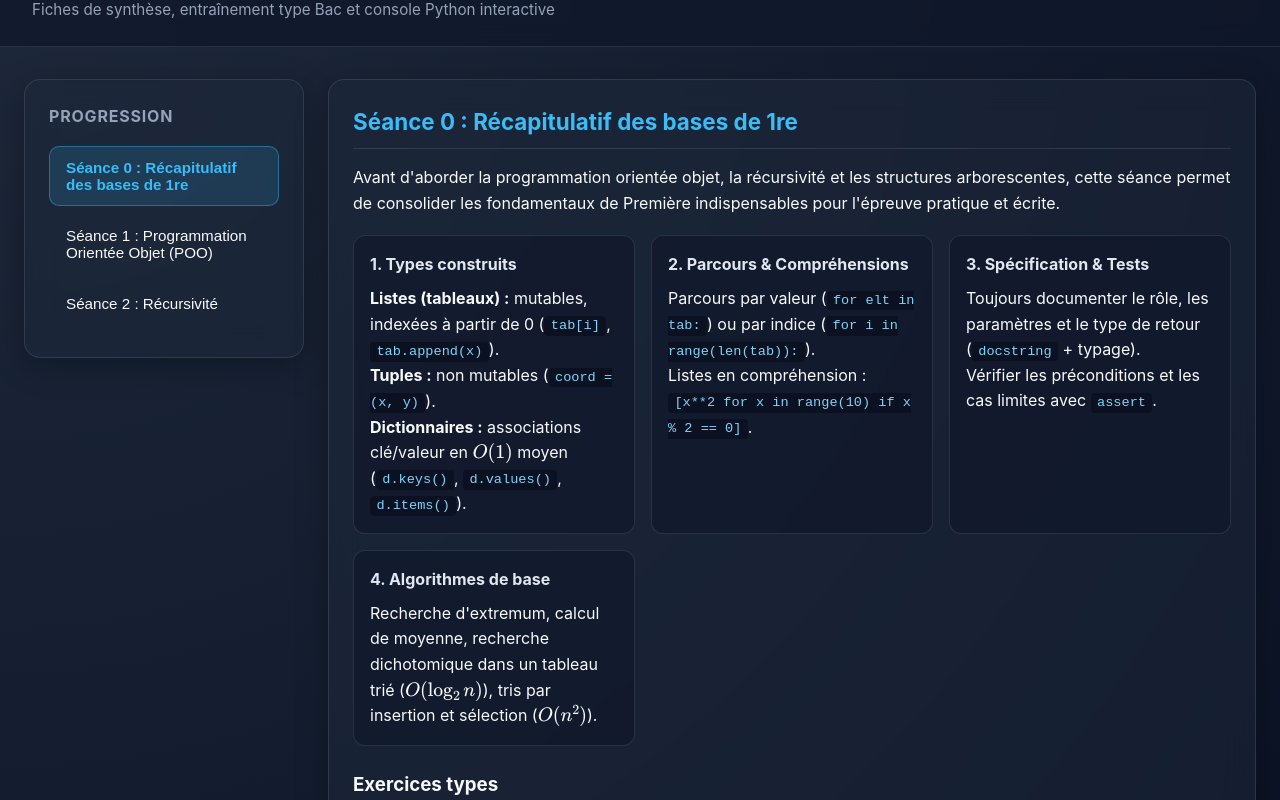
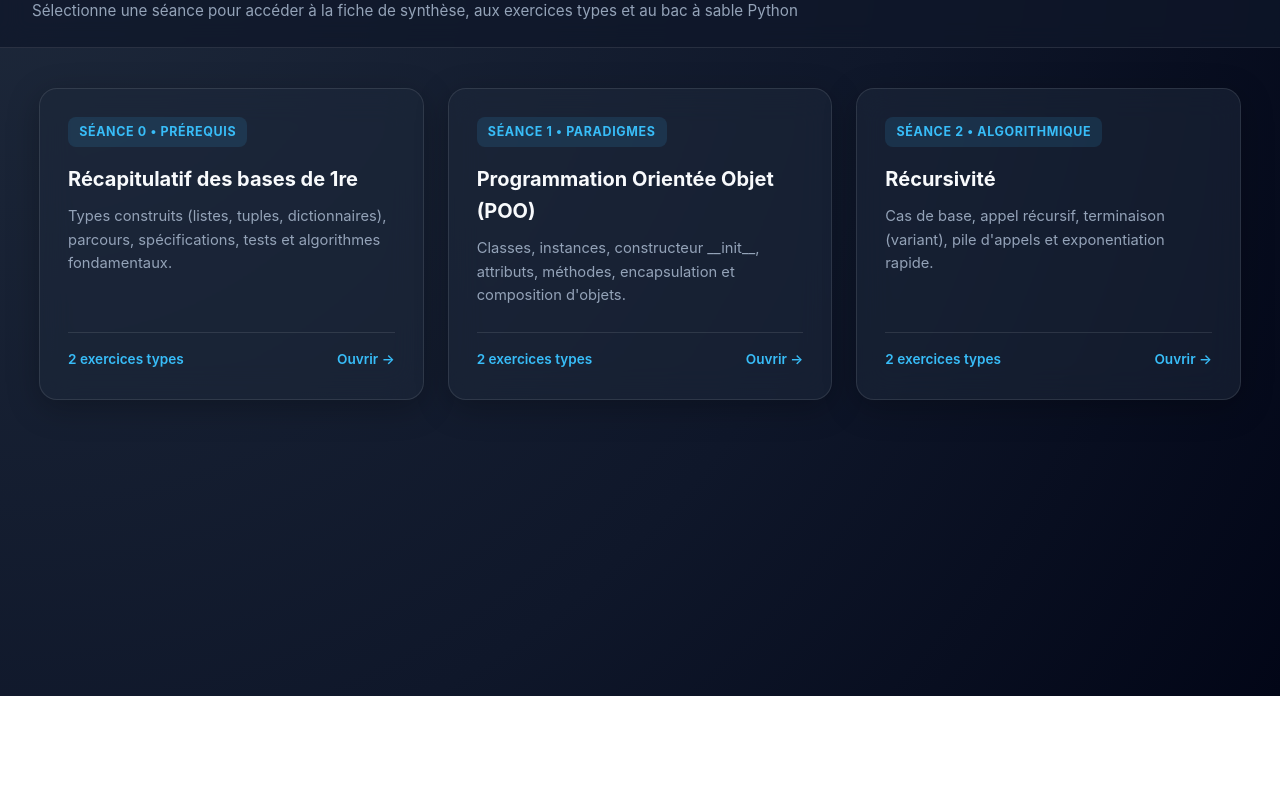
Before and after one commit to gfauveau/NSI-Terminale, a plain HTML site: page index.html in a window 1280 px wide. Shown: the part 104-904 px from the top of the page. After the commit the page ends 800 px from the top, so only its background shows below. Drawn offline with nearby package versions, Linux system fonts and the light colour scheme.

Commit message:
Add files via upload

```diff
--- a/app.js
+++ b/app.js
@@ -1,7 +1,9 @@
 const sessionsData = [
     {
         id: "seance-0",
-        title: "Séance 0 : Récapitulatif des bases de 1re",
+        tag: "Séance 0 • Prérequis",
+        title: "Récapitulatif des bases de 1re",
+        shortDesc: "Types construits (listes, tuples, dictionnaires), parcours, spécifications, tests et algorithmes fondamentaux.",
         summary: `
             <p>Avant d'aborder la programmation orientée objet, la récursivité et les structures arborescentes,
             cette séance permet de consolider les fondamentaux de Première indispensables pour l'épreuve pratique et écrite.</p>
@@ -88,7 +90,9 @@ print("Dichotomie validée !")`,
     },
     {
         id: "seance-1",
-        title: "Séance 1 : Programmation Orientée Objet (POO)",
+        tag: "Séance 1 • Paradigmes",
+        title: "Programmation Orientée Objet (POO)",
+        shortDesc: "Classes, instances, constructeur __init__, attributs, méthodes, encapsulation et composition d'objets.",
         summary: `
             <p>La Programmation Orientée Objet permet de regrouper au sein d'une même structure (une <strong>classe</strong>) des données (les <strong>attributs</strong>) et les traitements associés (les <strong>méthodes</strong>).</p>
             <div class="course-grid">
@@ -213,7 +217,9 @@ print("Tests Fraction validés !")`,
     },
     {
         id: "seance-2",
-        title: "Séance 2 : Récursivité",
+        tag: "Séance 2 • Algorithmique",
+        title: "Récursivité",
+        shortDesc: "Cas de base, appel récursif, terminaison (variant), pile d'appels et exponentiation rapide.",
         summary: `
             <p>Une fonction est dite <strong>récursive</strong> lorsqu'elle s'appelle elle-même dans sa propre définition. C'est un outil fondamental pour parcourir les arbres et concevoir des algorithmes « diviser pour régner ».</p>
             <div class="course-grid">
@@ -290,29 +296,38 @@ print("Tests exponentiation rapide validés !")`,
     }
 ];
 
-function renderNav() {
-    const nav = document.getElementById("session-nav");
-    nav.innerHTML = "";
-    sessionsData.forEach((session, index) => {
-        const btn = document.createElement("button");
-        btn.className = "nav-btn" + (index === 0 ? " active" : "");
-        btn.textContent = session.title;
-        btn.onclick = () => {
-            document.querySelectorAll(".nav-btn").forEach(b => b.classList.remove("active"));
-            btn.classList.add("active");
-            renderSession(session);
-        };
-        nav.appendChild(btn);
+function renderSessionsGrid() {
+    const grid = document.getElementById("sessions-grid-view");
+    grid.innerHTML = "";
+
+    sessionsData.forEach((session) => {
+        const card = document.createElement("article");
+        card.className = "session-card";
+        card.innerHTML = `
+            <div>
+                <span class="card-tag">${session.tag}</span>
+                <h2>${session.title}</h2>
+                <p>${session.shortDesc}</p>
+            </div>
+            <div class="card-footer">
+                <span>${session.exercises.length} exercices types</span>
+                <span>Ouvrir →</span>
+            </div>
+        `;
+        card.onclick = () => openSession(session);
+        grid.appendChild(card);
     });
 }
 
-function renderSession(session) {
+function openSession(session) {
+    const gridView = document.getElementById("sessions-grid-view");
+    const detailView = document.getElementById("session-detail-view");
     const container = document.getElementById("course-container");
+
+    gridView.classList.add("hidden");
+    detailView.classList.remove("hidden");
+
     let exercisesHTML = "";
-
-    if (session.exercises.length === 0) {
-        exercisesHTML = `<p style="color: var(--text-muted); margin-top: 1rem;">Les exercices de cette séance seront ajoutés prochainement.</p>`;
-    } else {
     session.exercises.forEach((exo) => {
         exercisesHTML += `
             <div class="exercise-box">
@@ -333,19 +348,32 @@ function renderSession(session) {
             </div>
         `;
     });
-    }
 
     container.innerHTML = `
+        <span class="badge">${session.tag}</span>
         <h2 class="session-title">${session.title}</h2>
         ${session.summary}
         <h3 style="margin-top: 1.5rem;">Exercices types</h3>
         ${exercisesHTML}
     `;
 
-    // Déclenche le rendu MathJax sur le nouveau contenu injecté
+    // Pré-charge automatiquement le premier exercice de la séance dans l'éditeur
+    if (session.exercises.length > 0) {
+        document.getElementById("python-editor").value = session.exercises[0].starterCode;
+        document.getElementById("python-output").textContent = "";
+    }
+
+    window.scrollTo({ top: 0, behavior: "smooth" });
+
     if (window.MathJax && window.MathJax.typesetPromise) {
         window.MathJax.typesetPromise([container]).catch((err) => console.error(err));
     }
+}
+
+function showGrid() {
+    document.getElementById("session-detail-view").classList.add("hidden");
+    document.getElementById("sessions-grid-view").classList.remove("hidden");
+    window.scrollTo({ top: 0, behavior: "smooth" });
 }
 
 window.loadCodeInEditor = function(encodedCode) {
@@ -360,6 +388,6 @@ window.toggleCorrection = function(exoId) {
 };
 
 document.addEventListener("DOMContentLoaded", () => {
-    renderNav();
-    renderSession(sessionsData[0]);
+    renderSessionsGrid();
+    document.getElementById("back-btn").addEventListener("click", showGrid);
 });
--- a/index.html
+++ b/index.html
@@ -5,7 +5,7 @@
     <meta name="viewport" content="width=device-width, initial-scale=1.0">
     <title>Terminale NSI : Récapitulatif des cours et exercices types</title>
     <link rel="stylesheet" href="style.css">
-    <!-- Configuration MathJax pour le rendu des formules LaTeX inline ($...$) -->
+    <!-- Configuration MathJax pour le rendu des formules LaTeX -->
     <script>
         window.MathJax = {
             tex: {
@@ -23,27 +23,26 @@
         <div class="header-content">
             <span class="badge">NSI • Terminale</span>
             <h1>Terminale : récapitulatif des cours et exercices types</h1>
-            <p class="subtitle">Fiches de synthèse, entraînement type Bac et console Python interactive</p>
+            <p class="subtitle">Sélectionne une séance pour accéder à la fiche de synthèse, aux exercices types et au bac à sable Python</p>
         </div>
     </header>
 
-    <div class="main-layout">
-        <!-- Menu latéral des séances -->
-        <aside class="sidebar glass-panel">
-            <h2>Progression</h2>
-            <nav id="session-nav">
-                <!-- Généré dynamiquement par app.js -->
-            </nav>
-        </aside>
+    <main class="container">
+        <!-- Vue 1 : Grille de carrés indépendants pour chaque séance -->
+        <section id="sessions-grid-view" class="sessions-grid">
+            <!-- Cartes générées dynamiquement par app.js -->
+        </section>
 
-        <!-- Zone principale : Cours & Exercices -->
-        <main class="content-area">
-            <section id="course-container" class="glass-panel">
+        <!-- Vue 2 : Détail d'une séance + IDE Python (masquée par défaut) -->
+        <section id="session-detail-view" class="hidden">
+            <button id="back-btn" class="btn-back">← Retour aux séances</button>
+
+            <div id="course-container" class="glass-panel">
                 <!-- Contenu de la séance active -->
-            </section>
+            </div>
 
             <!-- IDE Python interactif -->
-            <section class="ide-container glass-panel">
+            <div class="ide-container glass-panel">
                 <div class="ide-header">
                     <h3>Bac à sable Python (Pyodide)</h3>
                     <div class="ide-actions">
@@ -57,9 +56,9 @@
                     <div class="console-label">Sortie console :</div>
                     <pre id="python-output"></pre>
                 </div>
-            </section>
-        </main>
-    </div>
+            </div>
+        </section>
+    </main>
 
     <script src="python-ide.js"></script>
     <script src="app.js"></script>
--- a/style.css
+++ b/style.css
@@ -35,7 +35,7 @@ body {
 }
 
 .header-content {
-    max-width: 1400px;
+    max-width: 1250px;
     margin: 0 auto;
 }
 
@@ -52,7 +52,7 @@ body {
 }
 
 h1 {
-    font-size: 1.6rem;
+    font-size: 1.65rem;
     font-weight: 700;
 }
 
@@ -61,13 +61,100 @@ h1 {
     font-size: 0.95rem;
 }
 
-.main-layout {
-    max-width: 1400px;
-    margin: 2rem auto;
+.container {
+    max-width: 1250px;
+    margin: 2.5rem auto;
     padding: 0 1.5rem;
+}
+
+.hidden {
+    display: none !important;
+}
+
+/* Grille de carrés indépendants pour les séances */
+.sessions-grid {
     display: grid;
-    grid-template-columns: 280px 1fr;
+    grid-template-columns: repeat(auto-fill, minmax(300px, 1fr));
     gap: 1.5rem;
+}
+
+.session-card {
+    background: var(--glass-bg);
+    backdrop-filter: blur(16px);
+    border: 1px solid var(--glass-border);
+    border-radius: 18px;
+    padding: 1.75rem;
+    min-height: 250px;
+    display: flex;
+    flex-direction: column;
+    justify-content: space-between;
+    cursor: pointer;
+    transition: transform 0.25s ease, border-color 0.25s ease, box-shadow 0.25s ease;
+    box-shadow: 0 8px 32px rgba(0, 0, 0, 0.25);
+}
+
+.session-card:hover {
+    transform: translateY(-6px);
+    border-color: rgba(56, 189, 248, 0.6);
+    box-shadow: 0 14px 36px rgba(56, 189, 248, 0.15);
+}
+
+.card-tag {
+    display: inline-block;
+    align-self: flex-start;
+    background: rgba(56, 189, 248, 0.12);
+    color: var(--accent);
+    font-size: 0.78rem;
+    font-weight: 700;
+    text-transform: uppercase;
+    letter-spacing: 0.05em;
+    padding: 0.3rem 0.7rem;
+    border-radius: 8px;
+    margin-bottom: 1rem;
+}
+
+.session-card h2 {
+    font-size: 1.25rem;
+    color: var(--text-main);
+    margin-bottom: 0.65rem;
+}
+
+.session-card p {
+    color: var(--text-muted);
+    font-size: 0.92rem;
+    flex-grow: 1;
+}
+
+.card-footer {
+    margin-top: 1.5rem;
+    padding-top: 1rem;
+    border-top: 1px solid var(--glass-border);
+    display: flex;
+    justify-content: space-between;
+    align-items: center;
+    font-size: 0.85rem;
+    color: var(--accent);
+    font-weight: 600;
+}
+
+/* Vue détaillée d'une séance */
+.btn-back {
+    background: rgba(255, 255, 255, 0.08);
+    color: var(--text-main);
+    border: 1px solid var(--glass-border);
+    padding: 0.6rem 1.1rem;
+    border-radius: 10px;
+    font-size: 0.92rem;
+    font-weight: 600;
+    cursor: pointer;
+    margin-bottom: 1.5rem;
+    transition: all 0.2s;
+}
+
+.btn-back:hover {
+    background: rgba(56, 189, 248, 0.15);
+    border-color: var(--accent);
+    color: var(--accent);
 }
 
 .glass-panel {
@@ -75,62 +162,17 @@ h1 {
     backdrop-filter: blur(16px);
     border: 1px solid var(--glass-border);
     border-radius: 16px;
-    padding: 1.5rem;
+    padding: 1.75rem;
     box-shadow: 0 8px 32px rgba(0, 0, 0, 0.3);
+    margin-bottom: 1.5rem;
 }
 
-.sidebar {
-    align-self: start;
-    position: sticky;
-    top: 7.5rem;
-}
-
-.sidebar h2 {
-    font-size: 1rem;
-    text-transform: uppercase;
-    letter-spacing: 0.05em;
-    color: var(--text-muted);
-    margin-bottom: 1rem;
-}
-
-.nav-btn {
-    width: 100%;
-    text-align: left;
-    background: transparent;
-    border: 1px solid transparent;
-    color: var(--text-main);
-    padding: 0.75rem 1rem;
-    border-radius: 10px;
-    cursor: pointer;
-    margin-bottom: 0.5rem;
-    transition: all 0.2s ease;
-    font-size: 0.95rem;
-}
-
-.nav-btn:hover {
-    background: rgba(255, 255, 255, 0.05);
-}
-
-.nav-btn.active {
-    background: rgba(56, 189, 248, 0.15);
-    border-color: rgba(56, 189, 248, 0.4);
-    color: var(--accent);
-    font-weight: 600;
-}
-
-.content-area {
-    display: flex;
-    flex-direction: column;
-    gap: 1.5rem;
-}
-
-/* Cartes de cours et exercices */
 .session-title {
-    font-size: 1.4rem;
+    font-size: 1.5rem;
     color: var(--accent);
     margin-bottom: 1rem;
     border-bottom: 1px solid var(--glass-border);
-    padding-bottom: 0.5rem;
+    padding-bottom: 0.6rem;
 }
 
 .course-grid {
@@ -308,12 +350,3 @@ pre.code-block {
     color: #34d399;
     white-space: pre-wrap;
 }
-
-@media (max-width: 900px) {
-    .main-layout {
-        grid-template-columns: 1fr;
-    }
-    .sidebar {
-        position: static;
-    }
-}
```
Lines whose indentation alone changed are shown as unchanged.
